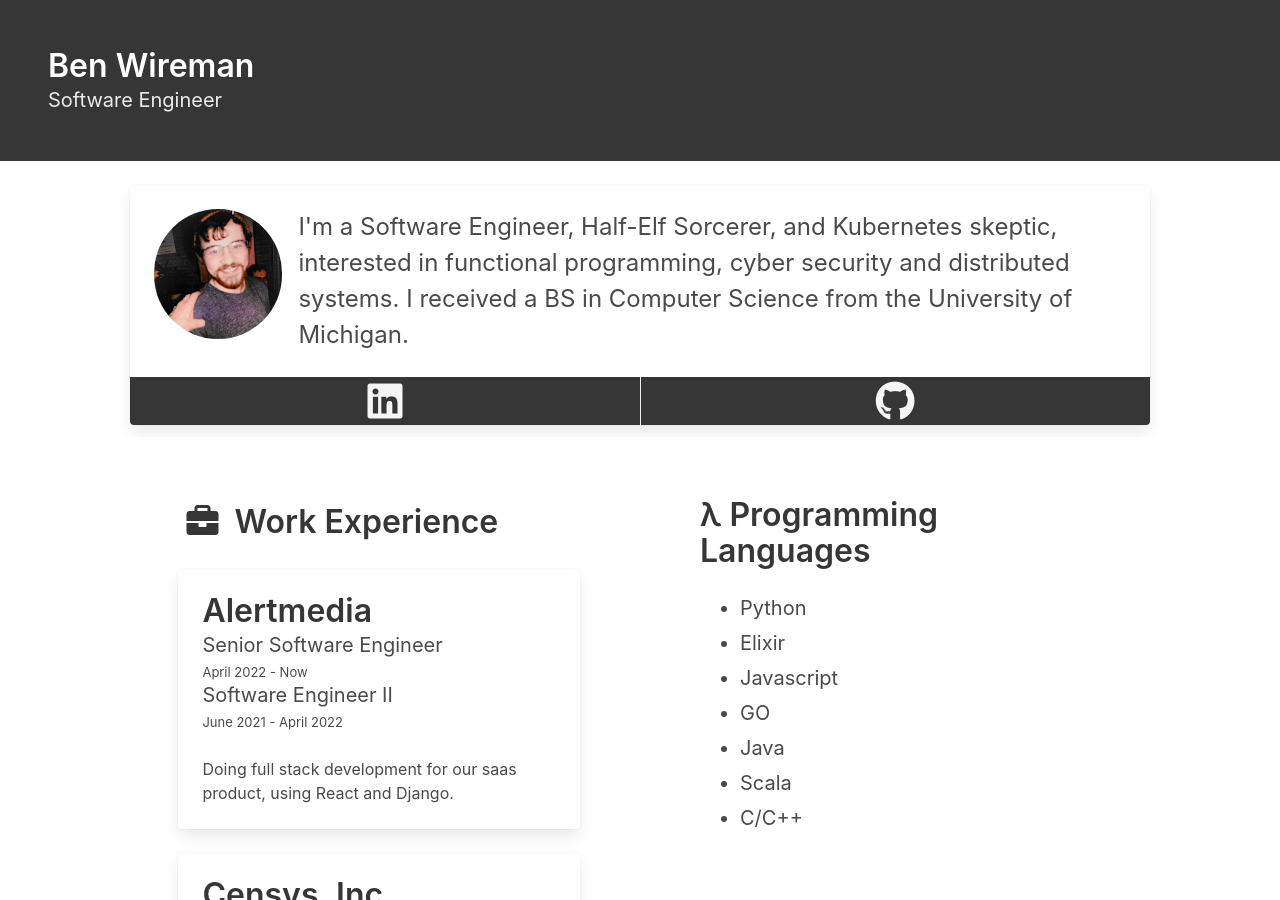
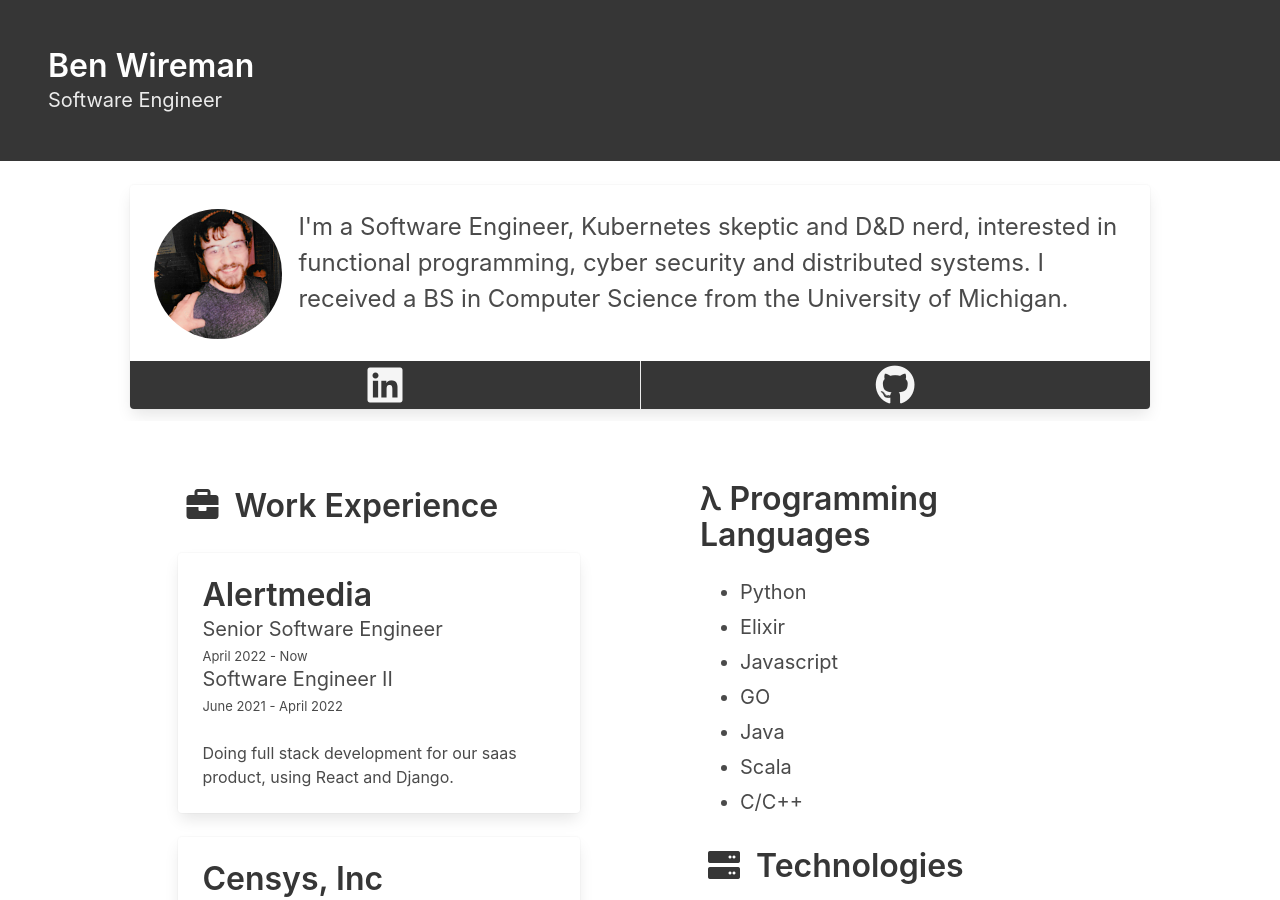
Before and after one commit to bwireman/bwireman.github.io, a Jekyll site: the page built from index.md, in a window 1280 px wide and 900 px high. Built offline with Jekyll 4.4.1, drawn with Linux system fonts in a browser that asks for light colours; our own code applies the rules of GitHub Pages for plain Markdown files.

Commit message:
cleanup sections and header

```diff
--- a/_layouts/default.html
+++ b/_layouts/default.html
@@ -43,7 +43,7 @@
               </figure>
             </div>
             <div class="media-content is-size-4">
-              I'm a Software Engineer, Half-Elf Sorcerer, and Kubernetes skeptic, interested in functional programming,
+              I'm a Software Engineer, Kubernetes skeptic and D&D nerd, interested in functional programming,
               cyber security and distributed systems. I received a BS in Computer Science from the University of
               Michigan.
             </div>
@@ -179,9 +179,7 @@
             <li>C/C++</li>
           </ul>
         </div>
-      </section>
 
-      <section class="section">
         <h1 class="title">
           <span class="icon is-large has-text-dark"><i class="fas fa-server"></i></span>
           Technologies
@@ -201,9 +199,6 @@
             <li>Bash</li>
           </ul>
         </div>
-      </section>
-
-      <section class="section">
         <h1 class="title">
           <span class="icon is-large has-text-dark"><i class="fas fa-code-branch"></i></span>
           Personal Projects
```
Also changed, not shown: 1 other file.
